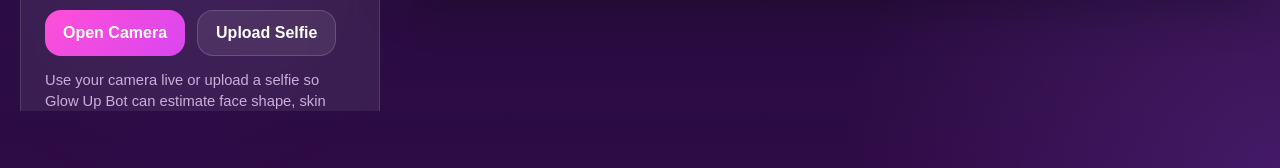
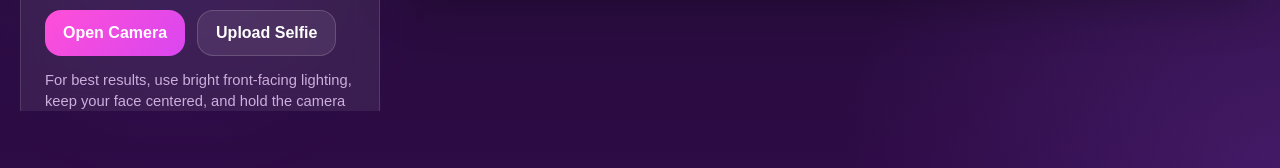
Before and after one commit to DestinyBR/glow-up-frontend, a Next.js app: page / in a window 1280 px wide. Shown: the part 911-1079 px from the top of the page. Built offline with nearby package versions, Linux system fonts and the light colour scheme.

Commit message:
camera accuracy

```diff
--- a/app/page.js
+++ b/app/page.js
@@ -160,16 +160,7 @@ const [analysisComplete, setAnalysisComplete] = useState(false);
         "extra_context",
         "Please estimate face shape, skin tone, undertone, and suggest flattering hairstyles."
       );
-      formData.append(
-        "profile",
-        JSON.stringify({
-          ...profile,
-          skin_tone: "",
-          undertone: "",
-          face_shape: "",
-          hair_texture: "",
-        })
-      );
+      formData.append("profile", JSON.stringify(profile));
 
       const response = await fetch(
         process.env.NEXT_PUBLIC_API_URL + "/analyze-face",
@@ -508,9 +499,8 @@ ${
               </div>
 
               <p className="micro-copy">
-                Use your camera live or upload a selfie so Glow Up Bot can
-                estimate face shape, skin tone, undertone, and suggest
-                flattering hairstyles.
+                For best results, use bright front-facing lighting, keep your face centered, and hold the camera at eye level.
+                Avoid shadows, tilting your head, or covering your hairline.
               </p>
             </section>
           </aside>
```
